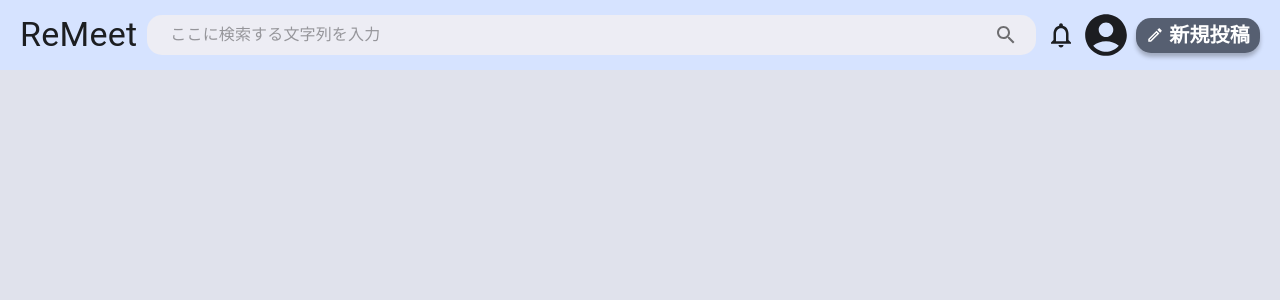
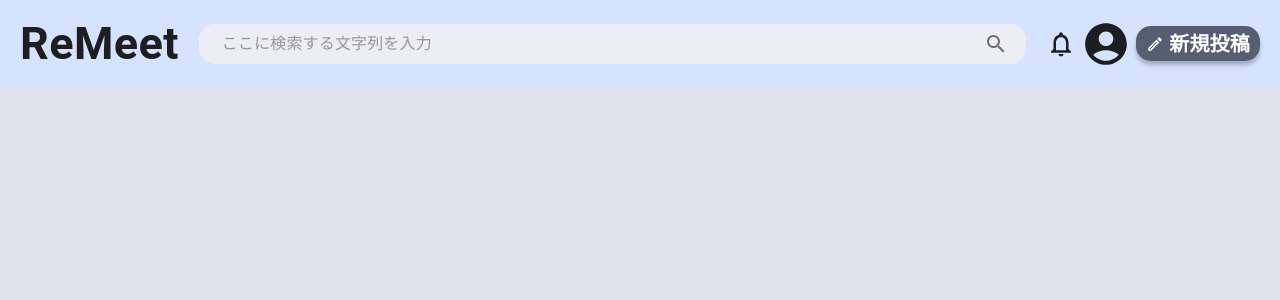
Before and after one commit to mochi-yu/kns23-catch-up, a Next.js app in the folder frontend/: page / in a window 1280 px wide. Shown: the top 300 px of the page. Built offline with nearby package versions, Linux system fonts and the light colour scheme.

Commit message:
fix: デザインを修正

```diff
--- a/frontend/src/components/common/header/header.tsx
+++ b/frontend/src/components/common/header/header.tsx
@@ -12,10 +12,16 @@ export function Header() {
       <Stack
         direction="row"
         sx={{width: "100%", bgcolor: "#D6E3FF", py: "10px", px: "20px"}}
-        spacing="10px"
+        spacing="20px"
         alignItems="center"
       >
-        <Typography variant="h4">
+        <Typography
+          style={{
+            fontFamily: "Roboto",
+            fontSize: "45px",
+            fontWeight: 600,
+          }}
+        >
           ReMeet
         </Typography>
 
```
